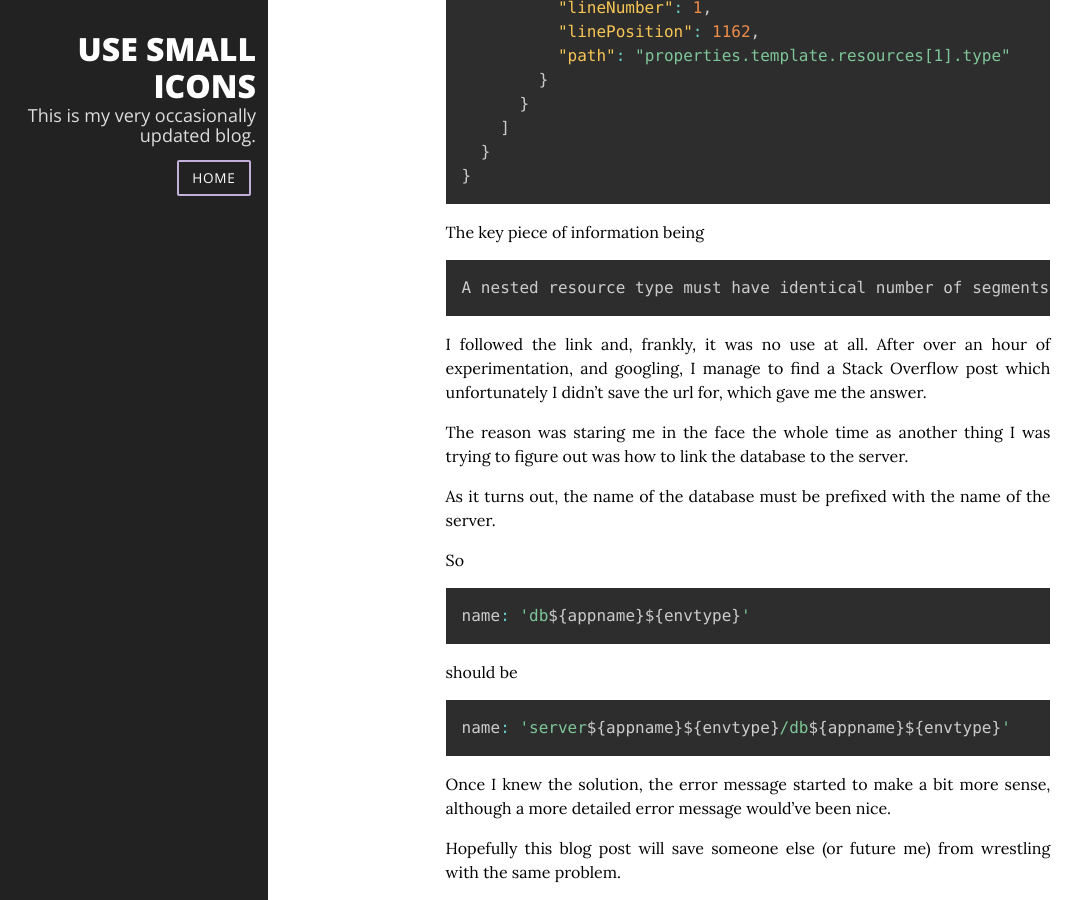
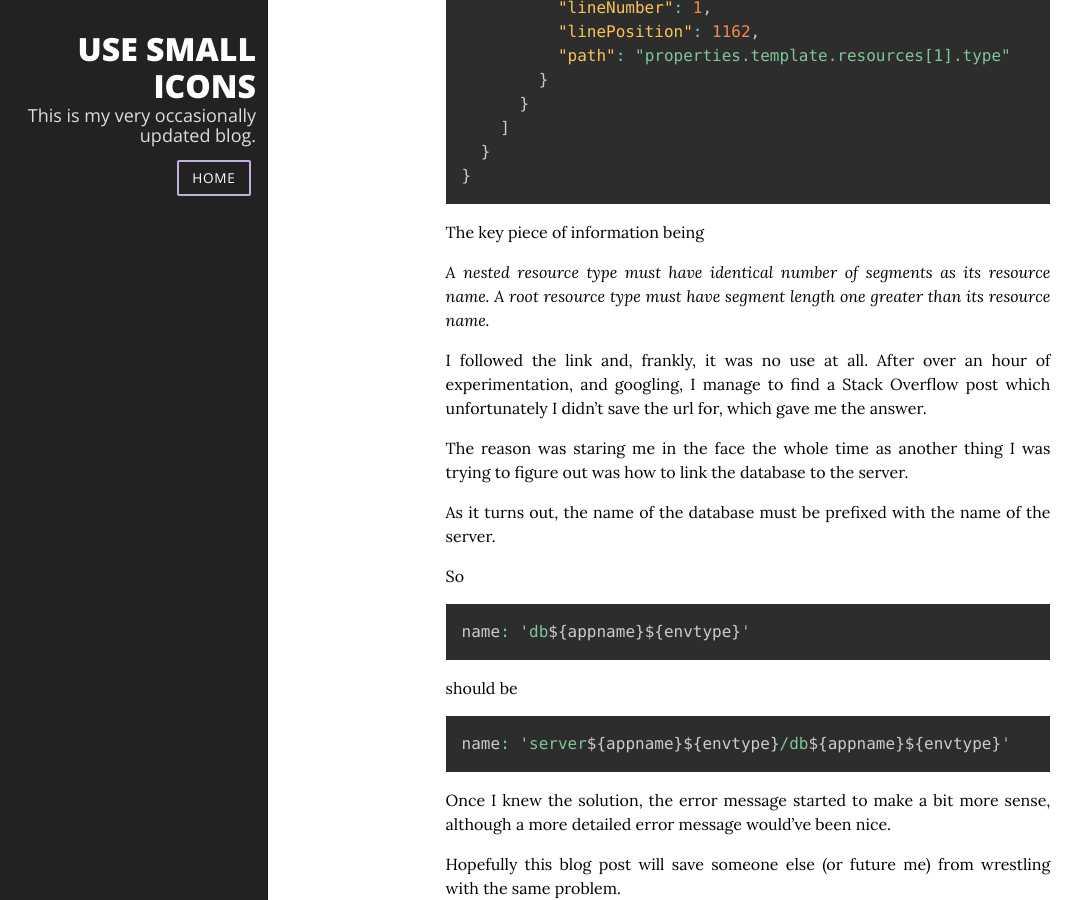
Before and after one commit to AlanParr/AlanParr.github.io, a Jekyll site: the page built from _posts/2021-08-25-tricky-bicep-error.md, in a window 1280 px wide and 900 px high, scrolled down 1222 px. Shown: the whole window, without its empty margins (52-1135 px from the left). Built offline with Jekyll 4.4.1, drawn with Linux system fonts in a browser that asks for light colours; nearby versions of some CDN libraries; comment, search, counter and statistics services are not loaded.

Commit message:
Formatting

````diff
--- a/_posts/2021-08-25-tricky-bicep-error.md
+++ b/_posts/2021-08-25-tricky-bicep-error.md
@@ -58,9 +58,8 @@ When I ran the script, I got the following baffling error:
 ```
 
 The key piece of information being
-```
-A nested resource type must have identical number of segments as its resource name. A root resource type must have segment length one greater than its resource name.
-```
+
+*A nested resource type must have identical number of segments as its resource name. A root resource type must have segment length one greater than its resource name.*
 
 I followed the link and, frankly, it was no use at all.
 After over an hour of experimentation, and googling, I manage to find a Stack Overflow post which unfortunately I didn't save the url for, which gave me the answer.
````
